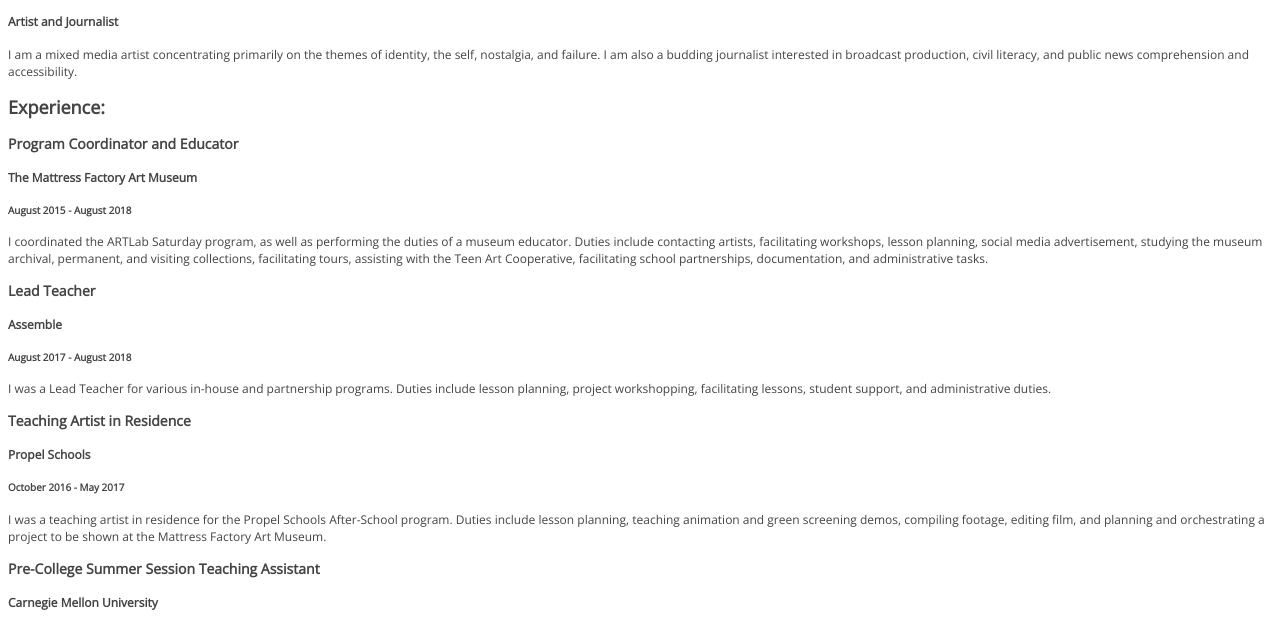
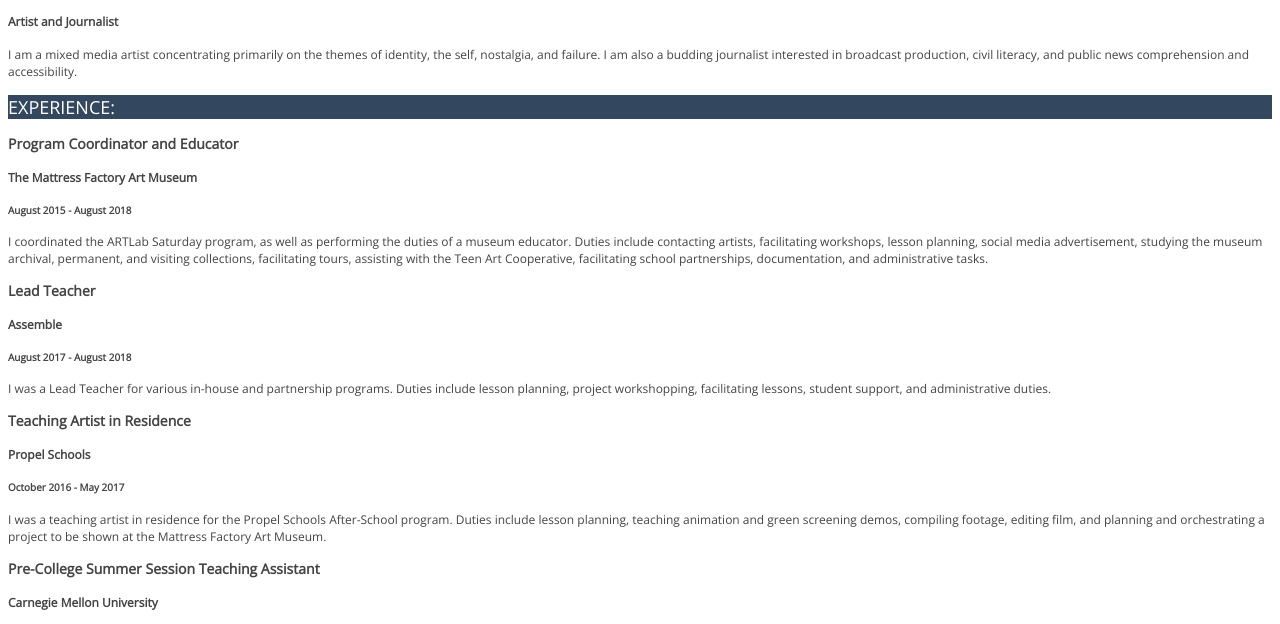
Before and after one commit to hnnhgskll/Hannah-Gaskill-Jour-652, a plain HTML site: page resume/index.html in a window 1280 px wide. Shown: the part 168-792 px from the top of the page. Drawn offline with nearby package versions, Linux system fonts and the light colour scheme.

Commit message:
section-titles

```diff
--- a/resume/style.css
+++ b/resume/style.css
@@ -17,3 +17,11 @@
   font-size: 1.5em;
   color: #33485e;
 }
+
+h2{
+  font-size: 1.5em;
+  text-transform: uppercase;
+  background-color: #33485e;
+  color:white;
+  font-weight: 400;
+}
```
